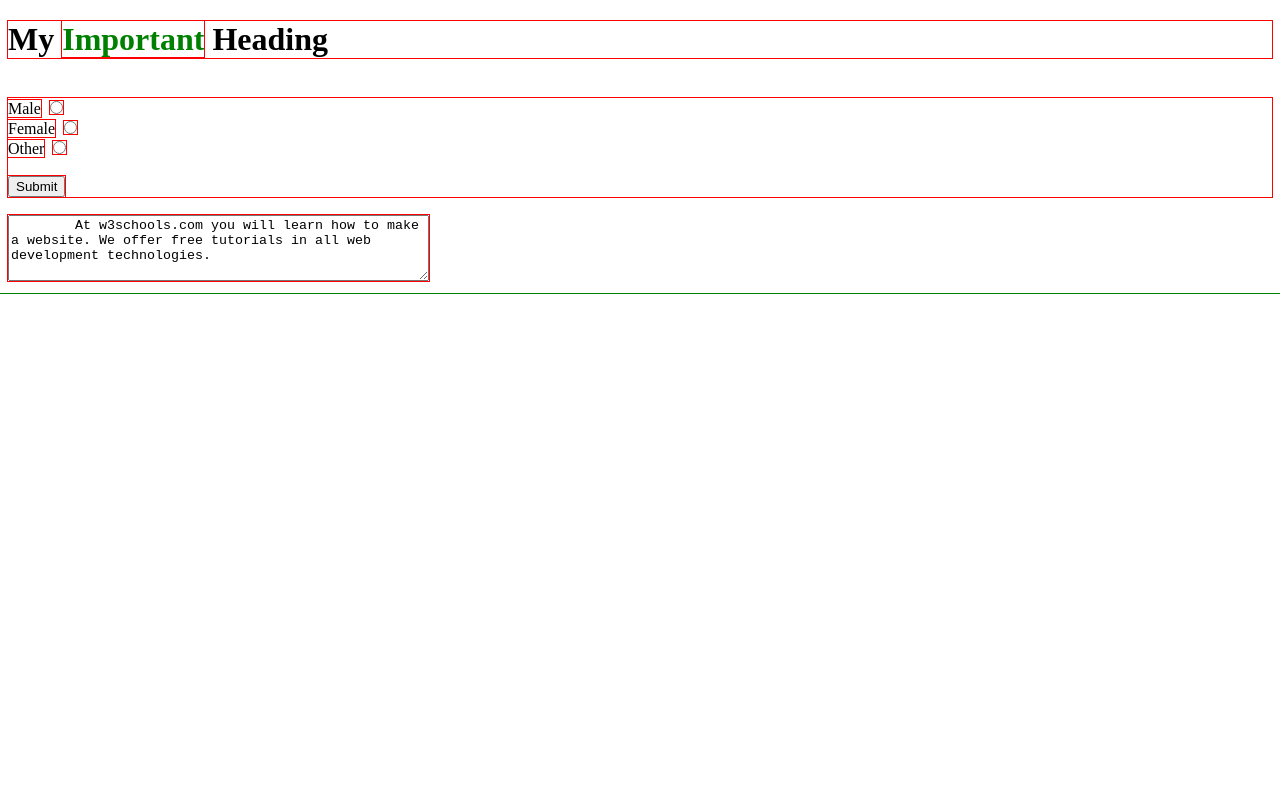
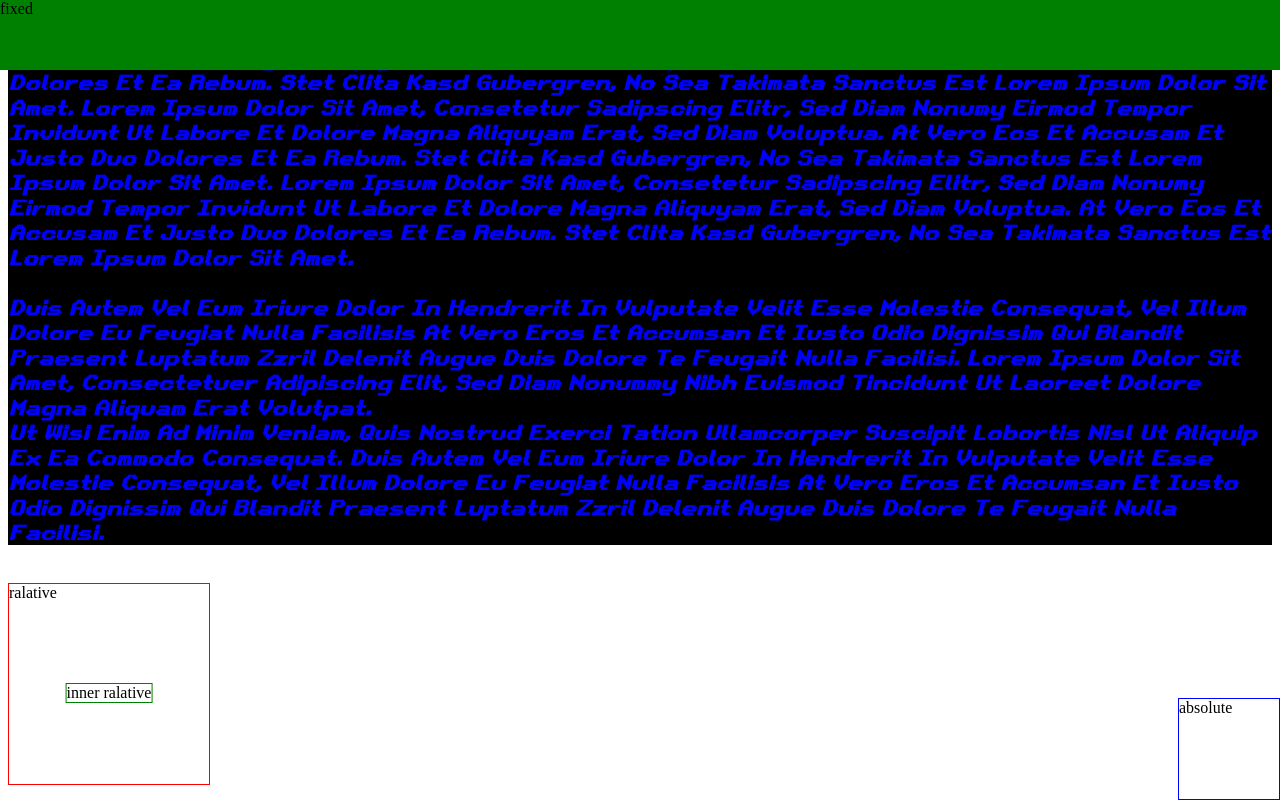
Before and after one commit to egorca6/helloWorld, a website: page src/index.html in a window 1280 px wide. Shown: the top 804 px of the page. Drawn offline with nearby package versions, Linux system fonts and the light colour scheme; files that its build step writes are made by us from their sources.

Commit message:
fonts\position

```diff
--- a/src/index.html
+++ b/src/index.html
@@ -9,22 +9,102 @@
 </head>
 <body>
 
-    <h1>My <span style="color:green">Important</span> Heading</h1>
+    <p class="font-exampl"> Lorem ipsum dolor sit amet, consetetur sadipscing elitr, sed diam nonumy eirmod tempor invidunt ut labore et dolore magna aliquyam erat, sed diam voluptua. At vero eos et accusam et justo duo dolores et ea rebum. Stet clita kasd gubergren, no sea takimata sanctus est Lorem ipsum dolor sit amet. Lorem ipsum dolor sit amet, consetetur sadipscing elitr, sed diam nonumy eirmod tempor invidunt ut labore et dolore magna aliquyam erat, sed diam voluptua. At vero eos et accusam et justo duo dolores et ea rebum. Stet clita kasd gubergren, no sea takimata sanctus est Lorem ipsum dolor sit amet. Lorem ipsum dolor sit amet, consetetur sadipscing elitr, sed diam nonumy eirmod tempor invidunt ut labore et dolore magna aliquyam erat, sed diam voluptua. At vero eos et accusam et justo duo dolores et ea rebum. Stet clita kasd gubergren, no sea takimata sanctus est Lorem ipsum dolor sit amet.
 
-    <br>
-    <form action="/action_page.php">
-        <label for="male">Male</label>
-        <input type="radio" name="gender" id="male" value="male"><br>
-        <label for="female">Female</label>
-        <input type="radio" name="gender" id="female" value="female"><br>
-        <label for="other">Other</label>
-        <input type="radio" name="gender" id="other" value="other"><br><br>
-        <input type="submit" value="Submit">
-      </form>
-      <br>
-      <textarea rows="4" cols="50">
-        At w3schools.com you will learn how to make a website. We offer free tutorials in all web development technologies.
-        </textarea>
+    <br> <br> Duis autem vel eum iriure dolor in hendrerit in vulputate velit esse molestie consequat, vel illum dolore eu feugiat nulla facilisis at vero eros et accumsan et iusto odio dignissim qui blandit praesent luptatum zzril delenit augue duis dolore te feugait nulla facilisi. Lorem ipsum dolor sit amet, consectetuer adipiscing elit, sed diam nonummy nibh euismod tincidunt ut laoreet dolore magna aliquam erat volutpat.
+
+    <br> Ut wisi enim ad minim veniam, quis nostrud exerci tation ullamcorper suscipit lobortis nisl ut aliquip ex ea commodo consequat. Duis autem vel eum iriure dolor in hendrerit in vulputate velit esse molestie consequat, vel illum dolore eu feugiat nulla facilisis at vero eros et accumsan et iusto odio dignissim qui blandit praesent luptatum zzril delenit augue duis dolore te feugait nulla facilisi.
+</p>
+
+<!-- в css св-во position (top:/left:) значения absolute\relative\fixed\static-изначально\sticky
+2)float:right; - текст обтекает картинку справа  (https://htmlacademy.ru/courses/65/run/16) - clear fix
+3) display:flex
+4) выравнивание по вертикали vertical-align(отно-но сосведнего, для этого псевдоэлемант); flex; position; таблицы; marginal.
+-->
+<div class="position-fixed";>
+fixed
+</div>
+<br>
+
+<div class="position-absolute">
+absolute
+</div>
+
+<div class="position-relative">
+ralative
+
+
+<div class="inner-relative">
+inner ralative
+</div>
+</div>
+<br>
+<br>
+<br>
+<br>
+1234
+<br>
+<br>
+<br>
+<br>
+<br>
+<br>
+<br>
+<br>
+<br>
+<br>
+<br>
+<br>
+<br>
+<br>
+<br>
+<br>
+<br>
+<br>
+<br>
+<br>
+<br>
+<br>
+<br>
+<br>
+<br>
+<br>
+<br>
+<br>
+<br>
+<br>
+<br>
+<br>
+<br>
+<br>
+<br>
+<br>
+<br>
+<br>
+<br>
+<br>
+<br>
+<br>
+<br>
+<br>
+<br>
+<br>
+<br>
+<br>
+<br>
+<br>
+<br>
+<br>
+<br>
+<br>
+<br>
+<br>
+<br>
+<br>
+<br>
+<br>
+<br>
+<p>sdfklnjswg</p>
 
 
 </body>
--- a/src/style/common-style.less
+++ b/src/style/common-style.less
@@ -1,5 +1,52 @@
-html {
-    outline: 1px solid green
+@font-face{
+    font-family: fun;
+    src: url('../fonts/retro.ttf');
 }
-body *   {
-    outline: 1px solid red}
+
+
+
+
+.font-exampl {
+    font-family: fun,'Trebuchet MS', Arial, sans-serif;
+    font-size: 20px;
+    font-weight: bold;
+    font-style: italic;
+    text-decoration: solid;
+    text-transform: capitalize;
+    color: blue;
+    background-color: black;
+}
+
+.position-fixed{
+    position: fixed;
+    height: 70px;
+    background-color: green;
+    top: 0;
+    left: 0;
+    width: 100%;
+
+}
+.position-absolute{
+    position: absolute;
+   bottom: 0;
+   right: 0;
+   height: 100px;
+   width: 100px;
+   border: 1px solid blue;
+
+}
+.position-relative{
+    position: relative;
+    width: 200px;
+    height: 200px;
+    border: 1px solid red;
+}
+
+.inner-relative {
+  position: absolute;
+    top: 50%;
+    left: 50%;
+    transform: translate(-50%);
+    outline: 1px solid green;
+
+}
```
Also changed, not shown: src/fonts/retro.ttf (added).
